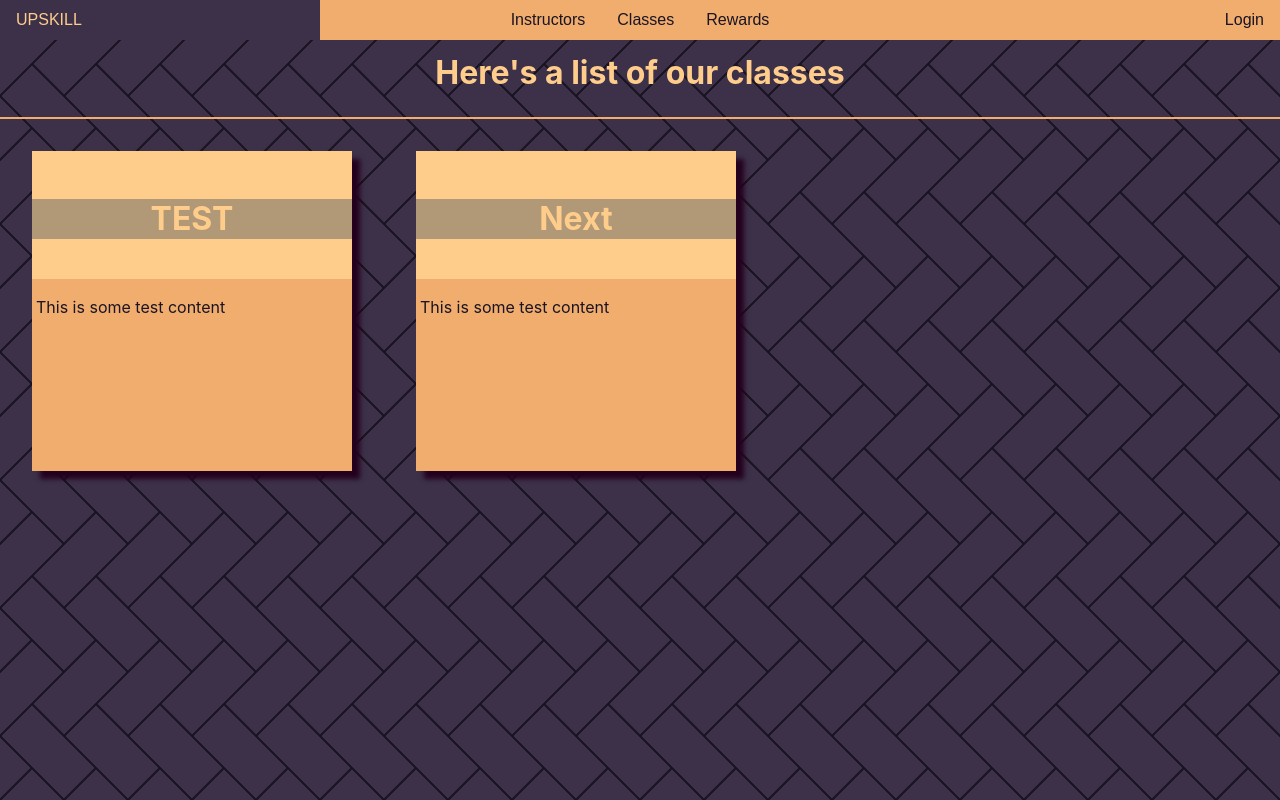
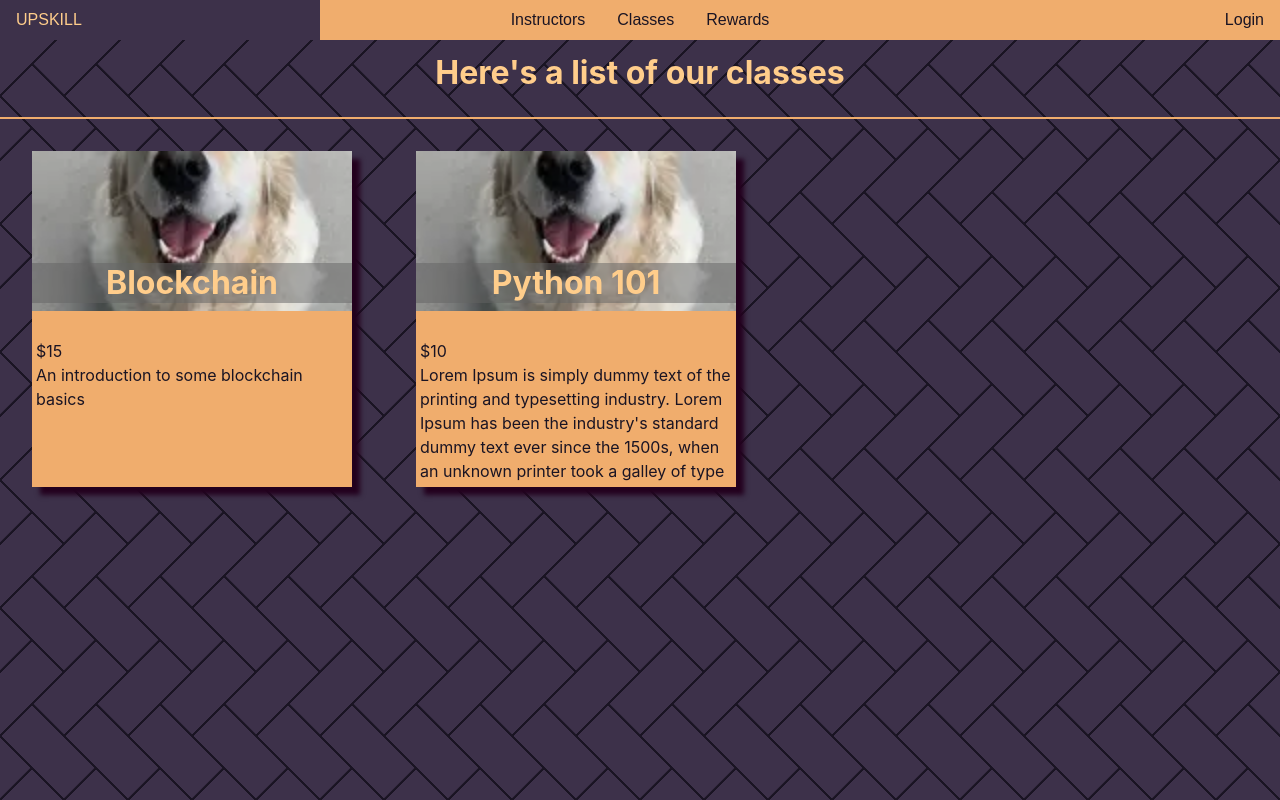
Before and after one commit to Pyxxil/upskill, a React (Create React App) app in the folder frontend/: page /classes in a window 1280 px wide. Built offline with nearby package versions, Linux system fonts and the light colour scheme; the HTML template or start-up script is replaced by a standard one.

Commit message:
Add Ratings, Descriptions, Prices

```diff
--- a/frontend/src/components/Card.tsx
+++ b/frontend/src/components/Card.tsx
@@ -1,37 +1,54 @@
 import React from "react";
 
+import Stars from "./Stars";
+
 import "./card.css";
+import { Link } from "react-router-dom";
 
 interface InstructorCardProps {
   name: String;
+  image: string;
+  rating: number;
+  description: String;
 }
 
 export const InstructorCard = (props: InstructorCardProps) => {
   return (
-    <div className="card content pure-u-6-24">
+    <Link
+      to={`/instructor/${props.name}`}
+      className="card content pure-u-6-24"
+      onClick={() => null}
+    >
       <div className="card-image">
-        <h1 className="card-title pure-u-6-24">{props.name}</h1>
+        <img src={props.image} />
       </div>
       <div className="card-content">
-        <p>This is some test content</p>
+        <h1>{props.name}</h1>
+        <Stars value={props.rating} />
+        <p>{props.description}</p>
       </div>
-    </div>
+    </Link>
   );
 };
 
 interface ClassCardProps {
   name: String;
+  image: string;
+  cost: number;
+  description: String;
 }
 
 export const ClassCard = (props: ClassCardProps) => {
   return (
-    <div className="card content pure-u-6-24">
+    <Link to={`/class/${props.name}`} className="card content pure-u-6-24">
       <div className="card-image">
-        <h1 className="card-title pure-u-6-24">{props.name}</h1>
+        <img src={props.image} />
       </div>
+      <h1 className="card-title pure-u-6-24">{props.name}</h1>
       <div className="card-content">
-        <p>This is some test content</p>
+        <p>${props.cost}</p>
+        <p>{props.description}</p>
       </div>
-    </div>
+    </Link>
   );
 };
--- /dev/null
+++ b/frontend/src/components/Stars.tsx
@@ -0,0 +1,11 @@
+import React from "react";
+
+interface StarProps {
+  value: number;
+}
+
+const Stars = (props: StarProps) => {
+  return <div>Rating: {props.value}</div>;
+};
+
+export default Stars;
--- a/frontend/src/components/card.css
+++ b/frontend/src/components/card.css
@@ -3,25 +3,39 @@
   background-color: var(--text);
   height: 20em;
   margin: 0 2em;
-  padding: 0 !important;
+  padding: 0 0 1em !important;
   -webkit-box-shadow: 0.5em 0.5em 5px 0px var(--extra);
   -moz-box-shadow: 0.5em 0.5em 5px 0px var(--extra);
   box-shadow: 0.5em 0.5em 5px 0px var(--extra);
+  text-decoration: none;
+  overflow: hidden;
+}
+
+.card:hover {
+  border: none;
+  cursor: pointer;
+  transform: scale(1.1, 1.1);
 }
 
 .card-image {
   background-color: var(--secondary);
-  height: 40%;
+  height: 50%;
   width: 100%;
   padding: 0 !important;
   text-align: center;
+}
+
+.card-image img {
+  width: 100%;
+  height: 100%;
+  object-fit: cover;
 }
 
 .card-title {
   position: relative;
   background-color: rgba(100, 100, 100, 0.5);
   padding: 0.25em 0 !important;
-  margin: calc(40% - 2.5em) 0 0 0 !important;
+  margin: -1.5em 0 0 0 !important;
   width: 100%;
   border: none !important;
 }
@@ -30,3 +44,11 @@
   margin: 0.25em;
   color: var(--background-colour);
 }
+
+.card-content h1 {
+  padding: 0;
+}
+
+.card-content p {
+  margin: 0;
+}
--- a/frontend/src/pages/Classes.tsx
+++ b/frontend/src/pages/Classes.tsx
@@ -1,13 +1,25 @@
 import React from "react";
 
 import { ClassCard } from "../components/Card";
+
+import testImage from "../assets/test.webp";
 
 const Classes = () => {
   return (
     <div>
       <h1>Here's a list of our classes</h1>
-      <ClassCard name="TEST"></ClassCard>
-      <ClassCard name="Next"></ClassCard>
+      <ClassCard
+        name="Blockchain"
+        image={testImage}
+        cost={15}
+        description="An introduction to some blockchain basics"
+      ></ClassCard>
+      <ClassCard
+        name="Python 101"
+        image={testImage}
+        cost={10}
+        description="Lorem Ipsum is simply dummy text of the printing and typesetting industry. Lorem Ipsum has been the industry's standard dummy text ever since the 1500s, when an unknown printer took a galley of type and scrambled it to make a type specimen book. It has survived not only five centuries, but also the leap into electronic typesetting, remaining essentially unchanged. It was popularised in the 1960s with the release of Letraset sheets containing Lorem Ipsum passages, and more recently with desktop publishing software like Aldus PageMaker including versions of Lorem Ipsum."
+      ></ClassCard>
     </div>
   );
 };
--- a/frontend/src/pages/Instructors.tsx
+++ b/frontend/src/pages/Instructors.tsx
@@ -1,11 +1,19 @@
 import React from "react";
+
 import { InstructorCard } from "../components/Card";
+
+import testImage from "../assets/test.webp";
 
 const Instructors = () => {
   return (
     <div>
       <h1>Here's a list of our instructors</h1>
-      <InstructorCard name="John Smith" />
+      <InstructorCard
+        name="John Smith"
+        image={testImage}
+        rating={3}
+        description="I am John Smith"
+      />
     </div>
   );
 };
```
Also changed, not shown: frontend/src/assets/test.webp (added).
